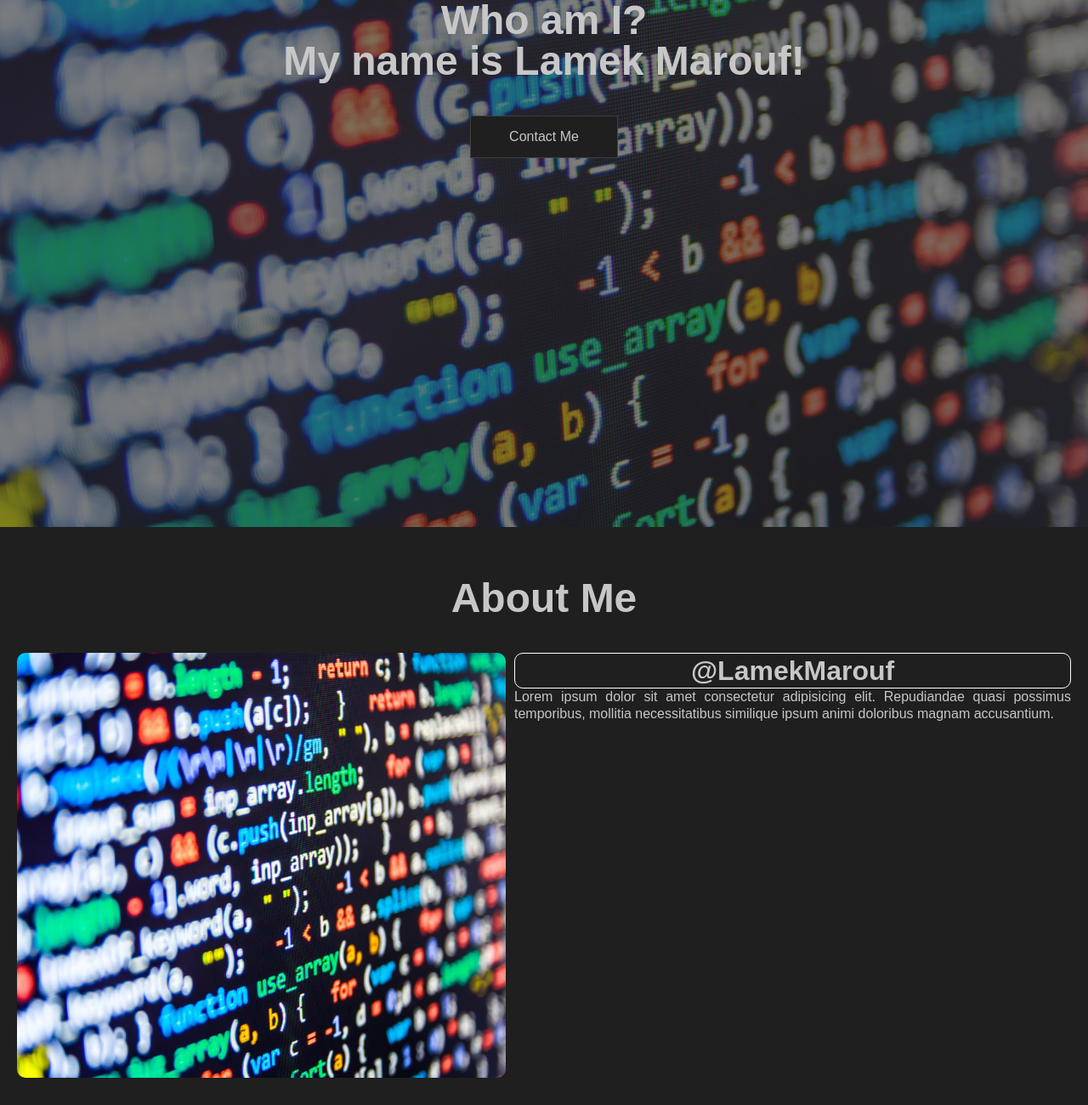
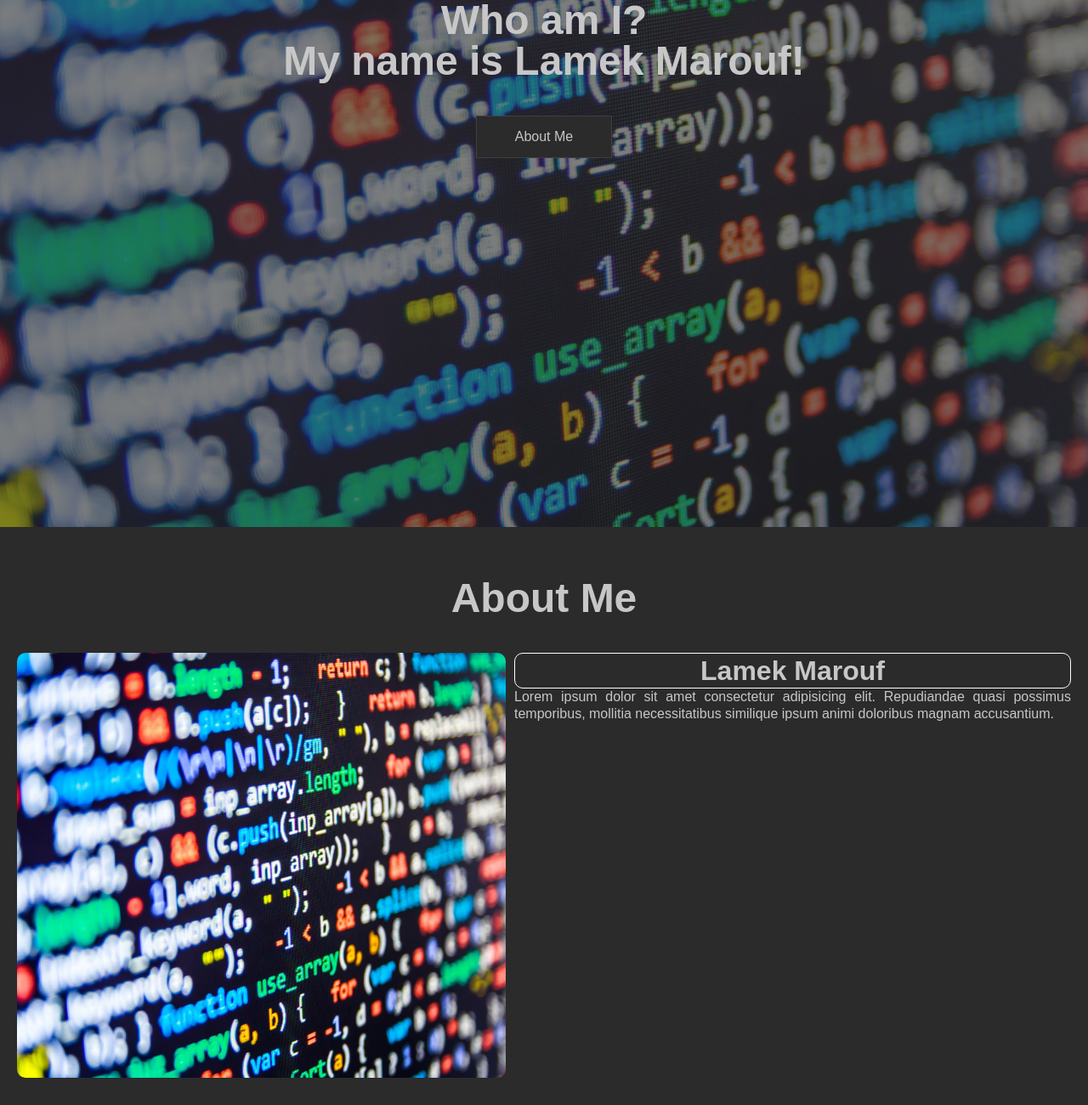
Before and after one commit to LamekMarouf/old-portfolio, a plain HTML site: page index.html in a window 1280 px wide. Shown: the part 280-1580 px from the top of the page at 85% size. Drawn offline with Linux system fonts and the light colour scheme.

Commit message:
cleaned up small problems

```diff
--- a/assets/css/styles.css
+++ b/assets/css/styles.css
@@ -5,7 +5,7 @@
 }
 
 :root {
-    --maincolour: rgb(31, 31, 31);
+    --maincolour: rgb(43, 43, 43);
     --secondarycolour: rgb(63, 63, 63);
     --thirdcolour: rgb(199, 199, 199);
     --seethroughmain: rgba(0, 0, 0, 0.5);
@@ -167,7 +167,7 @@ a {
 #portfolio {
     display: flex;
     flex-direction: column;
-    background-color: var(--seethroughmain);
+    background-color: var(--maincolour);
     align-items: center;
 }
 
--- a/index.html
+++ b/index.html
@@ -23,9 +23,9 @@
     <section id="home">
         <div class="main">
             <h1 class="headings">Who am I? <br> My name is Lamek Marouf!</h1>
-            <a href="#contactme">
+            <a href="#about">
             <button class="btn">
-                Contact Me
+                About Me
             </button>
             </a>
         </div>
@@ -36,7 +36,7 @@
         <div id="pic">
             <img src="assets/css/coding.jpg" alt="">
             <div id="intro">
-                <h2>@LamekMarouf</h2>
+                <h2>Lamek Marouf</h2>
                 <p>Lorem ipsum dolor sit amet consectetur adipisicing elit. Repudiandae quasi possimus temporibus, mollitia necessitatibus similique ipsum animi doloribus magnam accusantium.</p>
             </div>
         </div>
```
